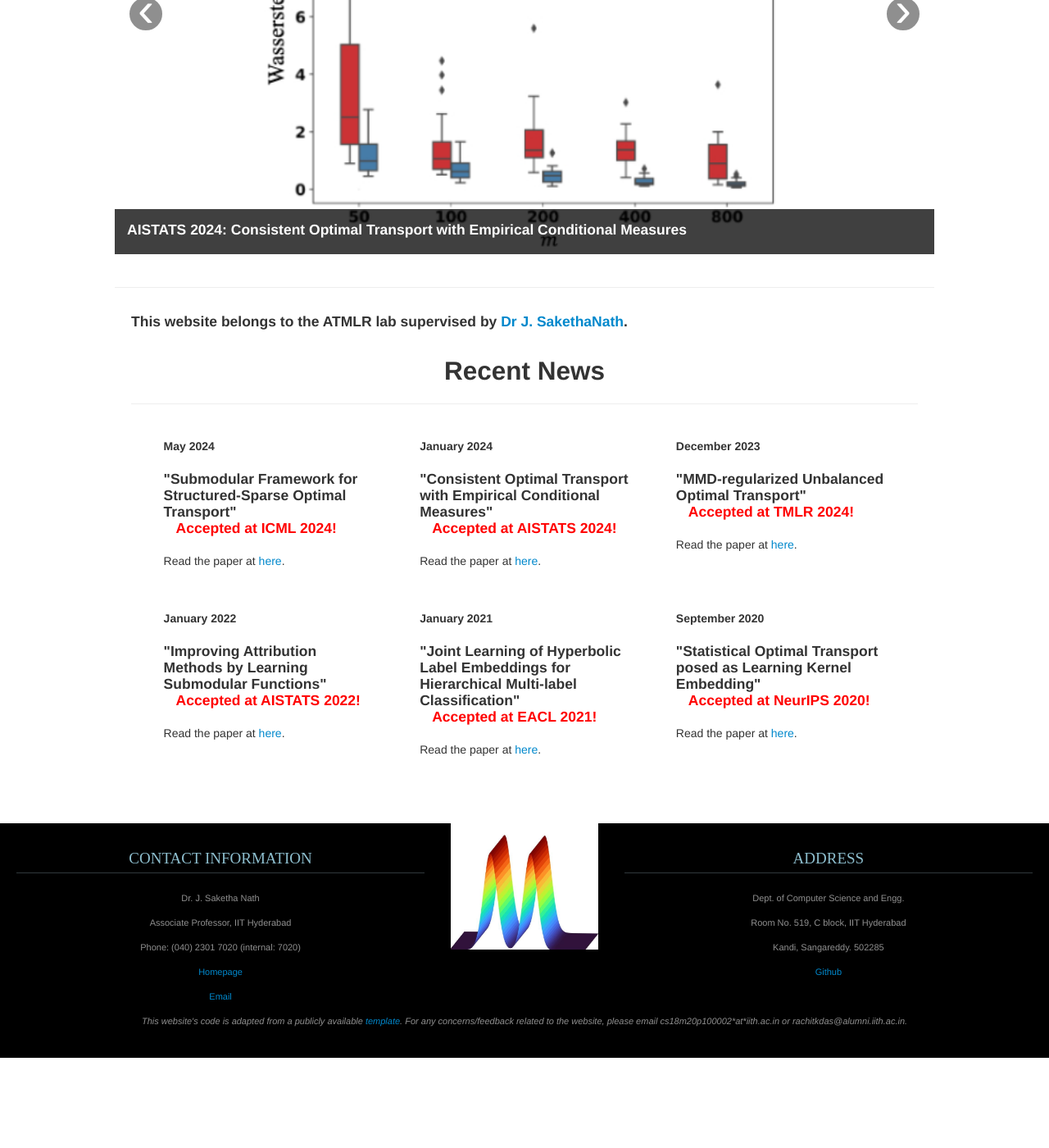
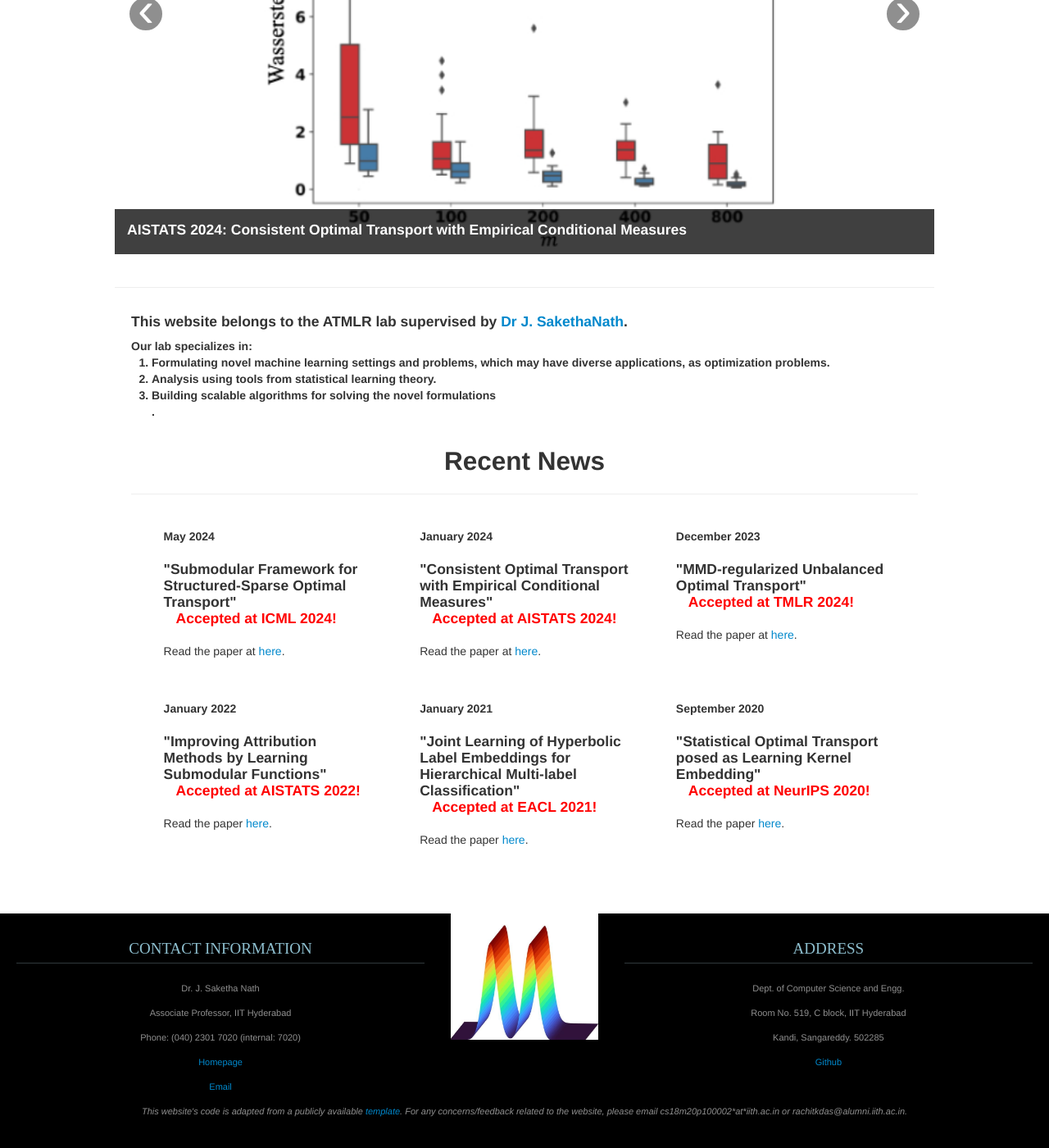
Before and after one commit to atmlr-lab/atmlr-lab.github.io, a Jekyll site: the page built from index.md, in a window 1280 px wide and 1400 px high, scrolled down 416 px. Shown: the whole window at 82% size. Built offline with Jekyll 4.4.1, drawn with Linux system fonts in a browser that asks for light colours; before the commit the page ends 1706 px from its top, so only the background shows below that.

Commit message:
Add Lab Description

```diff
--- a/index.md
+++ b/index.md
@@ -48,8 +48,13 @@ layout: default
       <div class="container-fluid">
          <div class="row-fluid marketing">
             <div class="span12">
-               <h4>This website belongs to the ATMLR lab supervised by <a href="http://www.iith.ac.in/~saketha">Dr J. SakethaNath</a>.
-               </h4>
+			<h4> This website belongs to the ATMLR lab supervised by <a href="http://www.iith.ac.in/~saketha">Dr J. SakethaNath</a>. </h4>
+			   <h5> Our lab specializes in:
+			   <ol>
+			   <li> Formulating novel machine learning settings and problems, which may have diverse applications, as optimization problems. </li>
+			   <li> Analysis using tools from statistical learning theory. </li>
+			   <li> Building scalable algorithms for solving the novel formulations</li>.</ol> </h5>
+
                <br/>
             </div>
             <div class="row-fluid">
@@ -90,8 +95,7 @@ Read the paper at
     <p style="color:red;">Accepted at {{publication.venue}}!</p>
 </h4>
 <p>
-Read the paper at
-<a href="{{publication.pdfurl}}">here</a>.
+Read the paper <a href="{{publication.pdfurl}}">here</a>.
 </p>
 <br/>
 </div>
```
